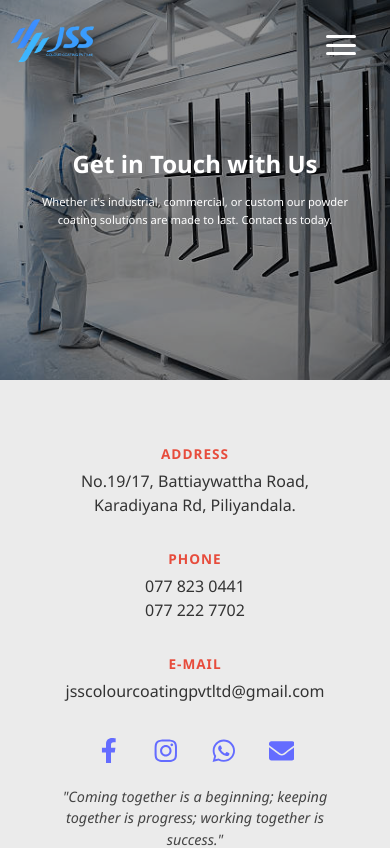
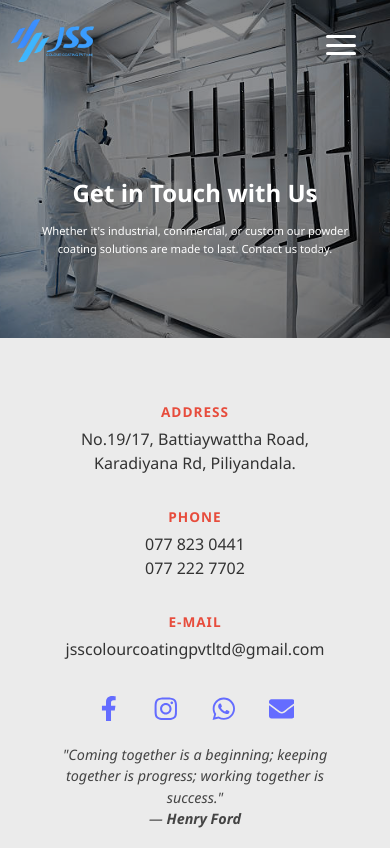
Before and after one commit to disalHenuka/JSS-Official-Website, a React (Vite) app: page /contact in a window 390 px wide. Shown: the top 848 px of the page. Built offline with nearby package versions, Linux system fonts and the light colour scheme.

Commit message:
Update Contact.css

```diff
--- a/src/styles/Contact.css
+++ b/src/styles/Contact.css
@@ -198,6 +198,9 @@
 
 @media (max-width: 600px) {
   .contact-hero {
-    height: 45vh;
+    height: 40vh;
+  }
+  .contact-hero-content h1 {
+    margin-top: 100px;
   }
 }
```
